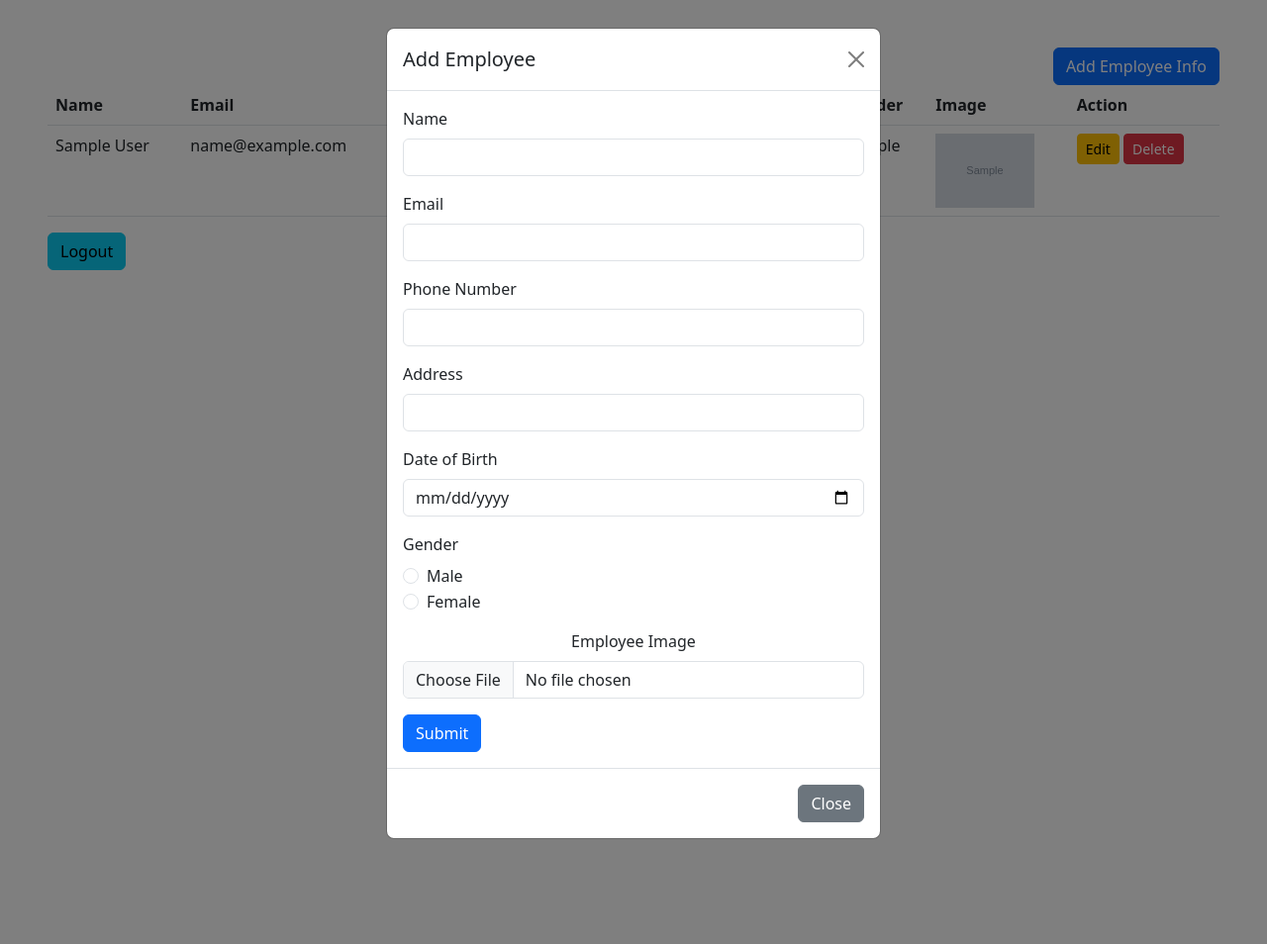
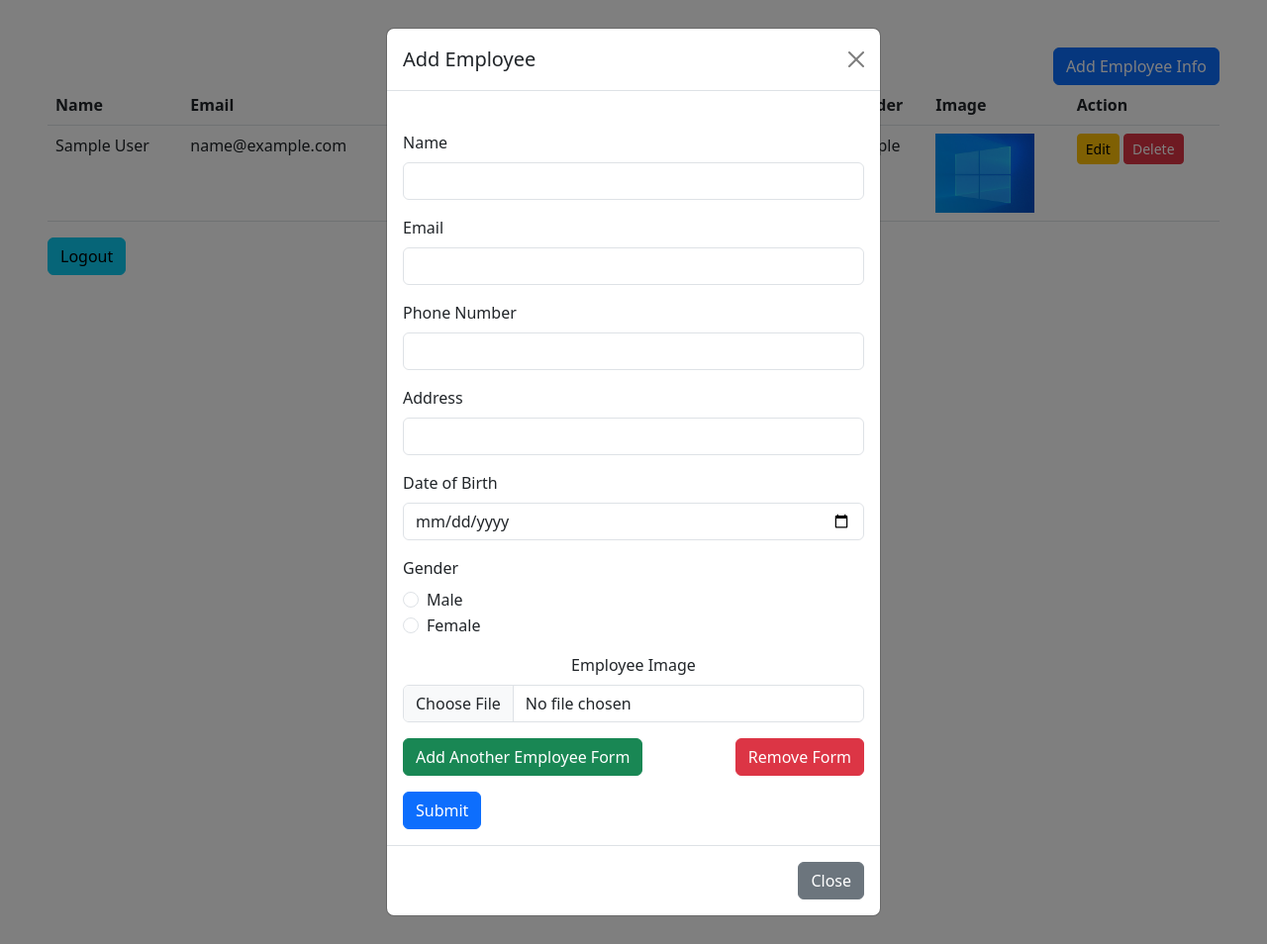
Before and after one commit to EftekharAlam2/User-Auhtentication, a PHP site: page /Home.php in a window 1280 px wide, after a click on "Add Employee Info". Shown: the whole page at 99% size. Run offline with PHP 8.4, Linux system fonts and the light colour scheme; the visitor is signed in with stand-in values (Sample User, id 1); tables that the repository leaves empty or names only in its code hold one stand-in row (values such as "Sample post"); grey boxes marked "Sample" are stand-in pictures.

Commit message:
add employee modal edit & port edit

```diff
--- a/Home.php
+++ b/Home.php
@@ -17,19 +17,73 @@ if ($conn->connect_error) {
     die("Connection failed: " . $conn->connect_error);
 }
 
+// if ($_SERVER["REQUEST_METHOD"] == "POST") {
+//     $name = $_POST["name"];
+//     $email = $_POST["email"];
+//     $number = $_POST["number"];
+//     $address = $_POST["address"];
+//     $dob = $_POST["dob"];
+//     $gender = $_POST["gender"];
+//     $image = $_FILES["image"]["name"];
+//     $temp = $_FILES["image"]["tmp_name"];
+//     $file = "images/" . $image;
+
+//     move_uploaded_file($temp, $file);
+
+//     if (!preg_match('/^[a-zA-Z ]+$/', $name)) {
+//         echo "Invalid name format. Name should contain only letters and spaces.";
+//         $conn->close();
+//         exit();
+//     }
+
+//     if (!is_numeric($number)) {
+//         echo "Invalid phone number format. Please enter only numeric characters.";
+//         $conn->close();
+//         exit();
+//     }
+
+//     if ($result->num_rows > 0) {
+//         echo "Error: Email already exists. Please choose a different email.";
+//         $conn->close();
+//         exit();
+//     }
+
+//     if (!filter_var($email, FILTER_VALIDATE_EMAIL) || !preg_match('/^[^0-9]*[a-zA-Z0-9._-]*@[a-z0-9-]+(\.[a-z0-9-]+)*(\.[a-z]{2,3})$/', $email)) {
+//         echo "Invalid email format";
+//         $conn->close();
+//         exit();
+//     }
+
+//     $sql = "INSERT INTO employee_info (name, email, number,  address, dob, gender, image)
+//             VALUES ('$name', '$email', '$number', '$address', '$dob', '$gender', '$image')";
+
+//     if ($conn->query($sql) === TRUE) {
+//         header("Location: home.php");
+//     } else {
+//         echo "Error: " . $sql . "<br>" . $conn->error;
+//     }
+// }
+
+// $conn->close();
+
 if ($_SERVER["REQUEST_METHOD"] == "POST") {
-    $name = $_POST["name"];
-    $email = $_POST["email"];
-    $number = $_POST["number"];
-    $address = $_POST["address"];
-    $dob = $_POST["dob"];
-    $gender = $_POST["gender"];
-    $image = $_FILES["image"]["name"];
-    $temp = $_FILES["image"]["tmp_name"];
+    if (isset($_POST["submit"])) {
+        $nameArray = $_POST["name"];
+
+    foreach ($nameArray as $index => $name) {
+        $email = $_POST["email"][$index];
+        $number = $_POST["number"][$index];
+        $address = $_POST["address"][$index];
+        $dob = $_POST["dob"][$index];
+        $gender = $_POST["gender"][$index];
+        $image = $_FILES["image"]["name"][$index];
+        $temp = $_FILES["image"]["tmp_name"][$index];
         $file = "images/" . $image;
 
         move_uploaded_file($temp, $file);
 
+        $emailCheckQuery = "SELECT * FROM employee_info WHERE email = '$email'";
+        $result = $conn->query($emailCheckQuery);
 
             if (!preg_match('/^[a-zA-Z ]+$/', $name)) {
                 echo "Invalid name format. Name should contain only letters and spaces.";
@@ -58,16 +112,19 @@ if ($_SERVER["REQUEST_METHOD"] == "POST") {
             $sql = "INSERT INTO employee_info (name, email, number,  address, dob, gender, image)
                 VALUES ('$name', '$email', '$number', '$address', '$dob', '$gender', '$image')";
 
-    if ($conn->query($sql) === TRUE) {
+            if ($conn->query($sql) !== TRUE) {
+                echo "Error: " . $sql . "<br>" . $conn->error;
+            }
+        }
+
         header("Location: home.php");
-    } else {
-        echo "Error: " . $sql . "<br>" . $conn->error;
     }
 }
 
 $conn->close();
 
 ?>
+
 
 <!DOCTYPE html>
 <html lang="en">
@@ -91,43 +148,50 @@ $conn->close();
                 <button type="button" class="btn-close" data-bs-dismiss="modal" aria-label="Close"></button>
             </div>
             <div class="modal-body">
-            <form method="post" action="" enctype="multipart/form-data">
+            <form method="post" action="home.php" enctype="multipart/form-data">
+                <div id="employeeForms" class="mt-4">
                     <div class="mb-3">
-                    <label for="name" class="form-label">Name</label>
-                    <input type="text" class="form-control" name="name" >
+                        <label for="name[]" class="form-label">Name</label>
+                        <input type="text" class="form-control" name="name[]" >
                     </div>
                     <div class="mb-3">
-                    <label for="email" class="form-label">Email</label>
-                    <input type="email" class="form-control" name="email">
+                        <label for="email[]" class="form-label">Email</label>
+                        <input type="email" class="form-control" name="email[]">
                     </div>
                     <div class="mb-3">
-                    <label for="number" class="form-label">Phone Number</label>
-                    <input type="text" class="form-control" name="number" >
+                        <label for="number[]" class="form-label">Phone Number</label>
+                        <input type="text" class="form-control" name="number[]" >
                     </div>
                     <div class="mb-3">
-                    <label for="address" class="form-label">Address</label>
-                    <input type="text" class="form-control" name="address">
+                        <label for="address[]" class="form-label">Address</label>
+                        <input type="text" class="form-control" name="address[]">
                     </div>
                     <div class="mb-3">
-                    <label for="dob" class="form-label">Date of Birth</label>
-                    <input type="date" class="form-control" name="dob" required>
+                        <label for="dob[]" class="form-label">Date of Birth</label>
+                        <input type="date" class="form-control" name="dob[]">
                     </div>
                     <div class="mb-3">
                         <label class="form-label">Gender</label>
                         <div class="form-check">
-                        <input class="form-check-input" type="radio" id="male" name="gender" value="Male" required>
+                            <input class="form-check-input" type="radio" id="male" name="gender[]" value="Male">
                             <label class="form-check-label" for="male">Male</label>
                         </div>
                         <div class="form-check">
-                        <input class="form-check-input" type="radio" id="female" name="gender" value="Female" required>
+                            <input class="form-check-input" type="radio" id="female" name="gender[]" value="Female" >
                             <label class="form-check-label" for="female">Female</label>
                         </div>
                     </div>
                     <div class="mb-3 text-center">
                         <label class="form-label">Employee Image</label>
-                    <input type="file" class="form-control" name="image" accept="image/*">
+                        <input type="file" class="form-control" name="image[]" accept="image/*">
                     </div>
-                <button type="submit" class="btn btn-primary">Submit</button>
+                    <div class="d-flex justify-content-between">
+                        <button type="button" class="btn btn-success" onclick="addEmployeeForm()">Add Another Employee Form</button>
+                        <button type="button" class="btn btn-danger" onclick="removeEmployeeForm()">Remove Form</button>
+                    </div>
+                </div>
+                <button type="submit" class="btn btn-primary mt-3" name="submit">Submit</button>
+
             </form>
             </div>
             <div class="modal-footer">
@@ -158,9 +222,8 @@ $conn->close();
             $username = "root";
             $password = "";
             $dbname = "auth";
-            $port = "3307";
 
-            $conn = new mysqli($servername, $username, $password, $dbname, $port);
+            $conn = new mysqli($servername, $username, $password, $dbname);
 
             if ($conn->connect_error) {
                 die("Connection failed: " . $conn->connect_error);
@@ -193,6 +256,69 @@ $conn->close();
         <button class="btn btn-info" type="submit" name="logout">Logout</button>
     </form>
 
+    <script>
+        let formIndex = 0;
+
+        function addEmployeeForm() {
+            formIndex++;
+            const formDiv = document.getElementById("employeeForms");
+
+            const newForm = document.createElement("div");
+            newForm.innerHTML = `
+            <div id="employeeForms" class="mt-4">
+                <div class="mb-3">
+                    <label for="name[]" class="form-label">Name</label>
+                    <input type="text" class="form-control" name="name[]" >
+                </div>
+                <div class="mb-3">
+                    <label for="email[]" class="form-label">Email</label>
+                    <input type="email" class="form-control" name="email[]">
+                </div>
+                <div class="mb-3">
+                    <label for="number[]" class="form-label">Phone Number</label>
+                    <input type="text" class="form-control" name="number[]" >
+                </div>
+                <div class="mb-3">
+                    <label for="address[]" class="form-label">Address</label>
+                    <input type="text" class="form-control" name="address[]">
+                </div>
+                <div class="mb-3">
+                    <label for="dob[]" class="form-label">Date of Birth</label>
+                    <input type="date" class="form-control" name="dob[]">
+                </div>
+                <div class="mb-3">
+                    <label class="form-label">Gender</label>
+                    <div class="form-check">
+                        <input class="form-check-input" type="radio" id="male" name="gender[]" value="Male">
+                        <label class="form-check-label" for="male">Male</label>
+                    </div>
+                    <div class="form-check">
+                        <input class="form-check-input" type="radio" id="female" name="gender[]" value="Female" >
+                        <label class="form-check-label" for="female">Female</label>
+                    </div>
+                </div>
+                <div class="mb-3 text-center">
+                    <label class="form-label">Employee Image</label>
+                    <input type="file" class="form-control" name="image[]" accept="image/*">
+                </div>
+                <div class="d-flex justify-content-between">
+                    <button type="button" class="btn btn-success" onclick="addEmployeeForm()">Add Another Employee Form</button>
+                    <button type="button" class="btn btn-danger" onclick="removeEmployeeForm()">Remove Form</button>
+                </div>
+            </div>
+            `;
+            formDiv.appendChild(newForm);
+        }
+
+        function removeEmployeeForm() {
+            const formDiv = document.getElementById("employeeForms");
+            if (formIndex > 0) {
+                formDiv.removeChild(formDiv.lastChild);
+                formIndex--;
+            }
+        }
+    </script>
+
     <script src="https://cdn.jsdelivr.net/npm/bootstrap@5.3.0/dist/js/bootstrap.bundle.min.js"></script>
 </body>
 </html>
--- a/delete.php
+++ b/delete.php
@@ -1,6 +1,6 @@
 <?php
 
-$conn = new mysqli('localhost', 'root', '', 'auth', '3307');
+$conn = new mysqli('localhost', 'root', '', 'auth');
 
 if ($_SERVER["REQUEST_METHOD"] == "GET" && isset($_GET['id'])) {
     $employeeId = $_GET['id'];
--- a/edit.php
+++ b/edit.php
@@ -1,6 +1,6 @@
 <?php
 
-$conn = new mysqli('localhost', 'root', '', 'auth', '3307');
+$conn = new mysqli('localhost', 'root', '', 'auth');
 
 if ($conn->connect_error) {
     die("Connection failed: " . $conn->connect_error);
```
Also changed, not shown: images/FB_IMG_1705079910006.jpg (added), images/FB_IMG_1705157501844.jpg (added), images/Sample.png (added). Lines whose indentation alone changed are shown as unchanged.
